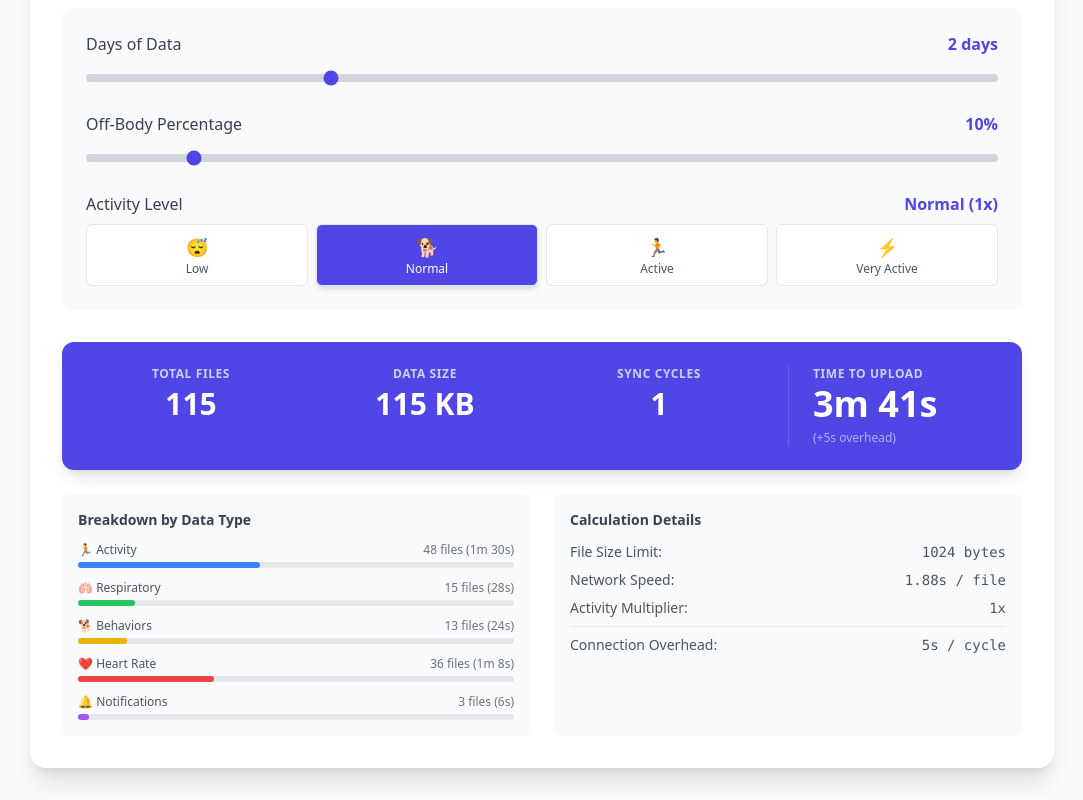
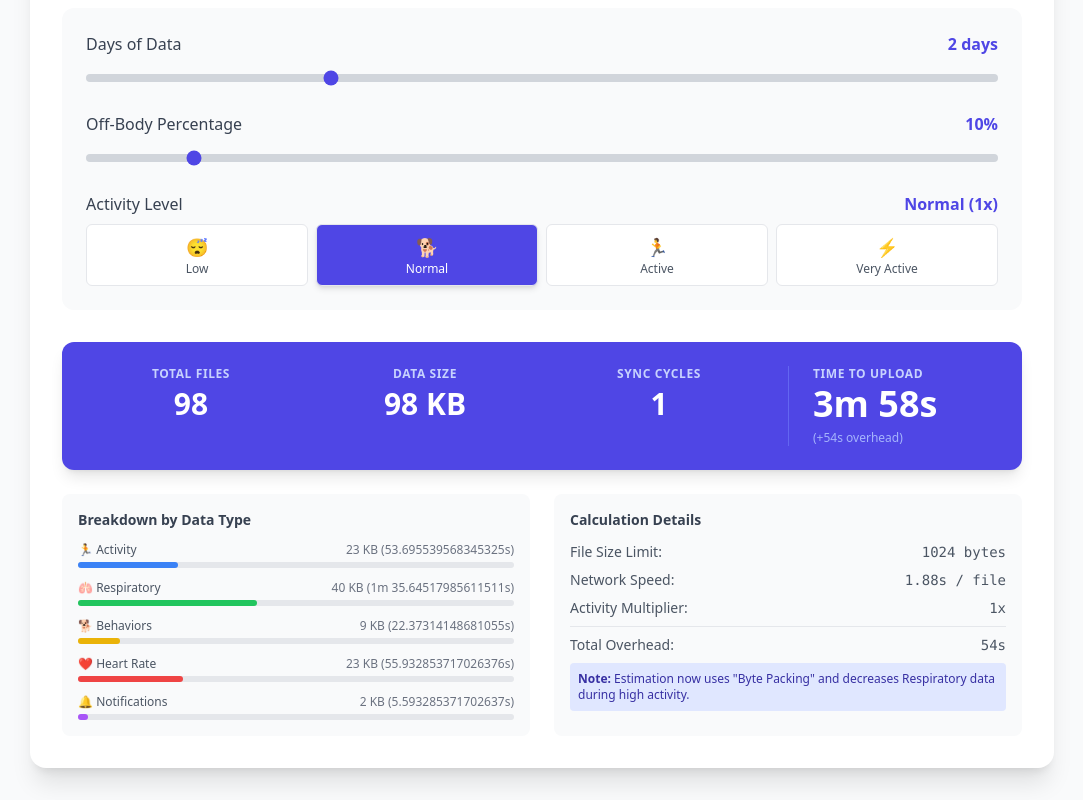
Before and after one commit to pedromarinho94/upload-estimation, a React (Vite) app: page / in a window 1280 px wide. Shown: the part 483-1283 px from the top of the page, without its empty margins (98-1181 px from the left). Built offline with nearby package versions, Linux system fonts and the light colour scheme.

Commit message:
Improve Estimation Logic

```diff
--- a/src/App.jsx
+++ b/src/App.jsx
@@ -6,12 +6,13 @@ export default function App() {
     const FILE_SIZE_BYTES = 1024;
 
     // Per-data-type file rates (only used in Upload Calculator)
+    // Updated to Bytes Per Hour based on Log Analysis
     const dataTypeConfigs = {
-        activity: { label: 'Activity', icon: '🏃', baseRate: 1.0, activityScales: true, color: 'bg-blue-500' },
-        respiratory: { label: 'Respiratory', icon: '🫁', baseRate: 0.29, sleepBoost: 1.5, color: 'bg-green-500' },
-        behaviors: { label: 'Behaviors', icon: '🐕', baseRate: 0.29, activityScales: true, color: 'bg-yellow-500' },
-        heartRate: { label: 'Heart Rate', icon: '❤️', baseRate: 0.71, sleepBoost: 1.5, color: 'bg-red-500' },
-        notifications: { label: 'Notifications', icon: '🔔', baseRate: 0.07, color: 'bg-purple-500' }
+        activity: { label: 'Activity', icon: '🏃', bytesPerHour: 480, activityScales: true, color: 'bg-blue-500' },
+        respiratory: { label: 'Respiratory', icon: '🫁', bytesPerHour: 855, isRespiratory: true, color: 'bg-green-500' },
+        behaviors: { label: 'Behaviors', icon: '🐕', bytesPerHour: 200, activityScales: true, color: 'bg-yellow-500' },
+        heartRate: { label: 'Heart Rate', icon: '❤️', bytesPerHour: 500, color: 'bg-red-500' },
+        notifications: { label: 'Notifications', icon: '🔔', bytesPerHour: 50, color: 'bg-purple-500' }
     };
 
     // Simplified Network Levels (Good & Poor only)
@@ -76,41 +77,70 @@ export default function App() {
     // --- Effects ---
 
     // 1. Calculate Upload Stats
+    // 1. Calculate Upload Stats
     useEffect(() => {
         const hours = days * 24;
         const activityMult = activityLevels[activityLevel].multiplier;
-        // const petMult = petTypes[petType].activityMultiplier; // Removed, always 1.0 for Dog
-        const onBodyPercent = (100 - offBodyPercent) / 100;
         const secondsPerFile = networkLevels[networkLevel].secondsPerFile;
+        // Firmware Limitation/Bug: Overhead is per FILE, not per sync.
+        // We assume valid packing (ideal state) but file overhead is significant.
+        const fileOverheadSeconds = 0.5;
 
         const breakdown = {};
-        let totalFiles = 0;
+        let totalBytes = 0;
+
+        // Inverse Logic: High Activity SUPPRESSES Respiratory Data
+        let respiratoryFactor = 1.0;
+        if (activityLevel === 'active') respiratoryFactor = 0.5;
+        if (activityLevel === 'veryActive') respiratoryFactor = 0.1;
 
         Object.entries(dataTypeConfigs).forEach(([type, config]) => {
             if (!enabledDataTypes[type]) {
-                breakdown[type] = { files: 0, seconds: 0 };
+                breakdown[type] = { files: 0, seconds: 0, bytes: 0 };
                 return;
             }
-            let rate = config.baseRate;
-            if (config.activityScales) rate *= activityMult; // Removed petMult
-            if (config.sleepBoost) rate = rate * 0.67 + (rate * config.sleepBoost) * 0.33;
 
-            let files = Math.round(rate * hours * (type === 'activity' ? 1 : onBodyPercent));
-            const uploadTime = Math.round(files * secondsPerFile);
-            breakdown[type] = { files, seconds: uploadTime };
-            totalFiles += files;
+            let typeBytesPerHour = config.bytesPerHour;
+
+            // Apply Multipliers
+            if (config.activityScales) typeBytesPerHour *= activityMult;
+            if (config.isRespiratory) typeBytesPerHour *= respiratoryFactor;
+
+            const totalTypeBytes = Math.round(typeBytesPerHour * hours);
+            totalBytes += totalTypeBytes;
+
+            breakdown[type] = {
+                bytes: totalTypeBytes,
+                // Proportional estimates for UI visualization only
+                files: 0,
+                seconds: 0
+            };
+        });
+
+        // "Byte Packing" Model: The device packs data into 1024-byte chunks
+        const totalFiles = Math.ceil(totalBytes / FILE_SIZE_BYTES);
+
+        // Recalculate breakdown "files" purely for visual weighting
+        Object.keys(breakdown).forEach(type => {
+            if (totalBytes > 0) {
+                const ratio = breakdown[type].bytes / totalBytes;
+                breakdown[type].files = ratio * totalFiles; // Virtual fractional file count
+                breakdown[type].seconds = (ratio * totalFiles) * (secondsPerFile + fileOverheadSeconds);
+            }
         });
 
         const baseUploadSeconds = Math.round(totalFiles * secondsPerFile);
-        const storageKB = Math.round((totalFiles * FILE_SIZE_BYTES) / 1024);
+        const fileOverheadTotal = Math.round(totalFiles * fileOverheadSeconds);
+        const storageKB = Math.round(totalBytes / 1024);
+
         const syncCycles = powerMode === 'battery' ? Math.ceil(hours / 0.25) : 1;
-        const overheadSeconds = syncCycles * 5; // 5s connection overhead
+        const connectionOverhead = syncCycles * 5; // 5s WiFi connection overhead
 
         setResults({
             totalFiles,
-            uploadSeconds: baseUploadSeconds + overheadSeconds,
+            uploadSeconds: baseUploadSeconds + fileOverheadTotal + connectionOverhead,
             baseUploadSeconds,
-            overheadSeconds,
+            overheadSeconds: connectionOverhead + fileOverheadTotal,
             dataHours: hours,
             storageKB,
             syncCycles,
@@ -172,8 +202,8 @@ export default function App() {
                         <button
                             onClick={() => setActiveTab('upload')}
                             className={`pb-4 px-2 font-medium border-b-2 transition-colors ${activeTab === 'upload'
-                                    ? 'border-indigo-600 text-indigo-600'
-                                    : 'border-transparent text-gray-500 hover:text-gray-700'
+                                ? 'border-indigo-600 text-indigo-600'
+                                : 'border-transparent text-gray-500 hover:text-gray-700'
                                 }`}
                         >
                             <span className="flex items-center gap-2"><Wifi className="w-4 h-4" /> Upload Calculator</span>
@@ -181,8 +211,8 @@ export default function App() {
                         <button
                             onClick={() => setActiveTab('battery')}
                             className={`pb-4 px-2 font-medium border-b-2 transition-colors ${activeTab === 'battery'
-                                    ? 'border-green-600 text-green-600'
-                                    : 'border-transparent text-gray-500 hover:text-gray-700'
+                                ? 'border-green-600 text-green-600'
+                                : 'border-transparent text-gray-500 hover:text-gray-700'
                                 }`}
                         >
                             <span className="flex items-center gap-2"><Battery className="w-4 h-4" /> Battery Life</span>
@@ -352,7 +382,7 @@ export default function App() {
                                                 <div className="flex justify-between text-xs mb-1">
                                                     <span className="font-medium text-gray-600">{config.icon} {config.label}</span>
                                                     <span className="text-gray-500">
-                                                        {data.files} files ({formatTime(data.seconds)})
+                                                        {Math.round(data.bytes / 1024)} KB ({formatTime(data.seconds)})
                                                     </span>
                                                 </div>
                                                 <div className="w-full bg-gray-200 rounded-full h-1.5">
@@ -385,8 +415,11 @@ export default function App() {
                                     </li>
                                     {/* Removed Pet Multiplier from details */}
                                     <li className="flex justify-between pt-2 border-t border-gray-200">
-                                        <span>Connection Overhead:</span>
-                                        <span className="font-mono">5s / cycle</span>
+                                        <span>Total Overhead:</span>
+                                        <span className="font-mono">{formatTime(results.overheadSeconds)}</span>
+                                    </li>
+                                    <li className="text-xs text-indigo-800 mt-2 bg-indigo-100 p-2 rounded">
+                                        <strong>Note:</strong> Estimation now uses "Byte Packing" and decreases Respiratory data during high activity.
                                     </li>
                                 </ul>
                             </div>
```
Also changed, not shown: data/battery_tests.md (+13 -0 lines).
